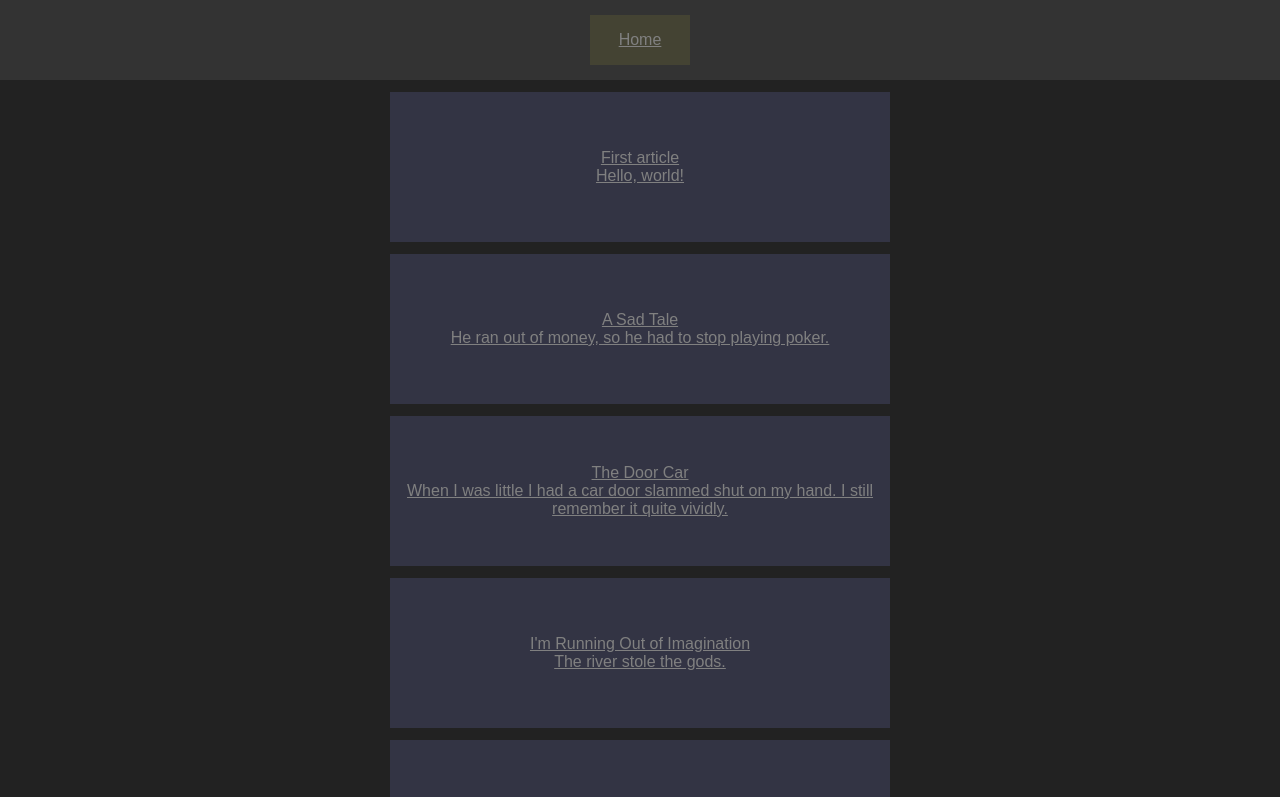
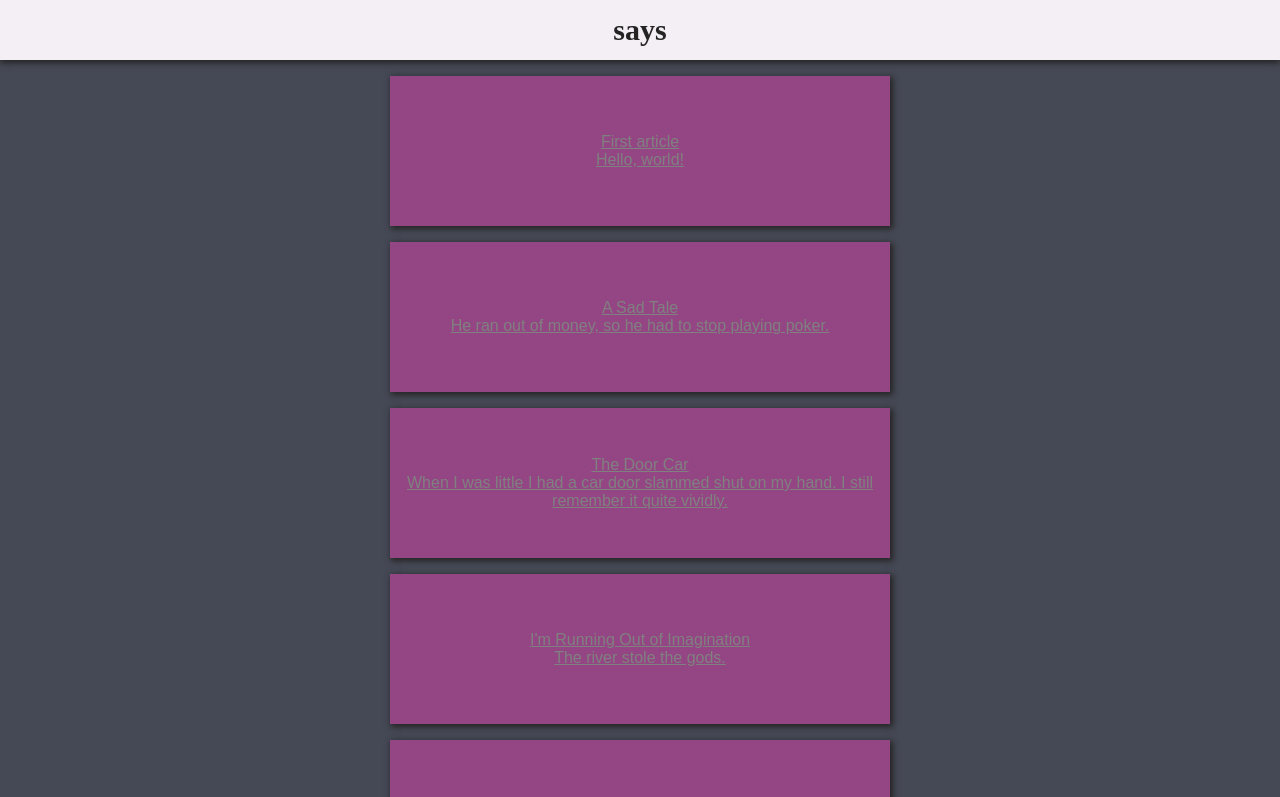
Before and after one commit to jdgillespie91/dot-blog, a React (Create React App) app: page / in a window 1280 px wide. Shown: the top 797 px of the page. Built offline with nearby package versions, Linux system fonts and the light colour scheme.

Commit message:
<Jake> Add some styling, including shadows to cards, headers and footers and fonts

```diff
--- a/src/App.css
+++ b/src/App.css
@@ -1,13 +1,13 @@
 :root {
-  --header-height: 80px;
-  --footer-height: 80px;
-  --dark-color: #222;
-  --light-color: #333;
-  --card-border: 6px;
+  --header-height: 60px;
+  --footer-height: 60px;
+  --bg-color: #454955;
+  --fg-color: #F3EFF5;
+  --card-border: 8px;
 }
 
 .app {
-  background-color: var(--dark-color);
+  background-color: var(--bg-color);
 
   display: flex;
   flex-direction: column;
@@ -15,7 +15,9 @@
 }
 
 .header {
-  background-color: var(--light-color);
+  background-color: var(--fg-color);
+
+  box-shadow: 0px 3px 6px 0px #252323;
 
   height: var(--header-height);
   width: 100%;
@@ -28,18 +30,19 @@
 }
 
 .logo {
-  background-color: #444333;
-  height: 50px;
-  width: 100px;
+  font-family: 'Merriweather', serif;
+  font-weight: bold;
+  font-size: 30px;
+  text-decoration: none;
+  color: #252323;
 
   display: flex;
   align-items: center;
   justify-content: center;
-  color: grey;
 }
 
 .body {
-  background-color: var(--dark-color);
+  background-color: var(--bg-color);
 
   min-height: 100vh;
   margin-top: calc(-1 * var(--header-height));
@@ -61,7 +64,7 @@
 }
 
 .body-container {
-  background-color: var(--dark-color);
+  background-color: var(--bg-color);
 
   margin-top: var(--header-height);
   margin-bottom: var(--footer-height);
@@ -75,7 +78,9 @@
 }
 
 .card {
-  background-color: #333444;
+  background-color: #934683;
+
+  box-shadow: 2px 2px 6px 1px #252323;
 
   color: grey;
   display: flex;
@@ -90,7 +95,9 @@
 }
 
 .footer {
-  background-color: var(--light-color);
+  background-color: var(--fg-color);
+
+  box-shadow: 0px -3px 6px 0px #252323;
 
   height: var(--footer-height);
   width: 100%;
@@ -104,20 +111,21 @@
 }
 
 .about-link {
-  background-color: #444666;
-  height: 50px;
-  width: 100px;
+  font-family: 'Merriweather', serif;
+  font-weight: bold;
+  font-size: 20px;
+  text-decoration: none;
+  color: #252323;
 
   display: flex;
   align-items: center;
   justify-content: center;
-  color: grey
 }
 
 .about {
-  color: grey
+  color: #grey;
 }
 
 .article {
-  color: grey
+  color: grey;
 }
--- a/src/App.js
+++ b/src/App.js
@@ -15,7 +15,7 @@ function Header() {
 }
 
 function HomeHeader(props) {
-  return <Link className="logo" to={props.link}>Home</Link>
+  return <Link className="logo" to={props.link}>says</Link>
 }
 
 function Cards() {
@@ -181,7 +181,7 @@ function Footer() {
 }
 
 function AboutFooter(props) {
-  return <Link className="about-link" to={props.link}>About</Link>
+  return <Link className="about-link" to={props.link}>about</Link>
 }
 
 function App() {
```
